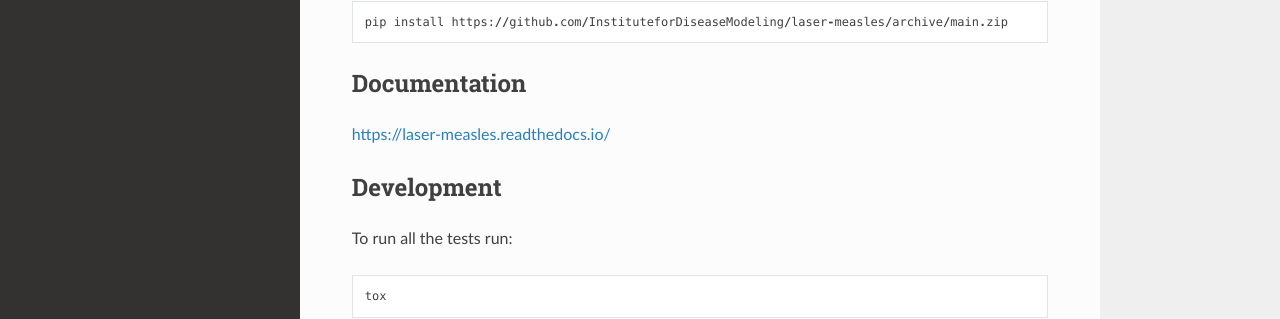
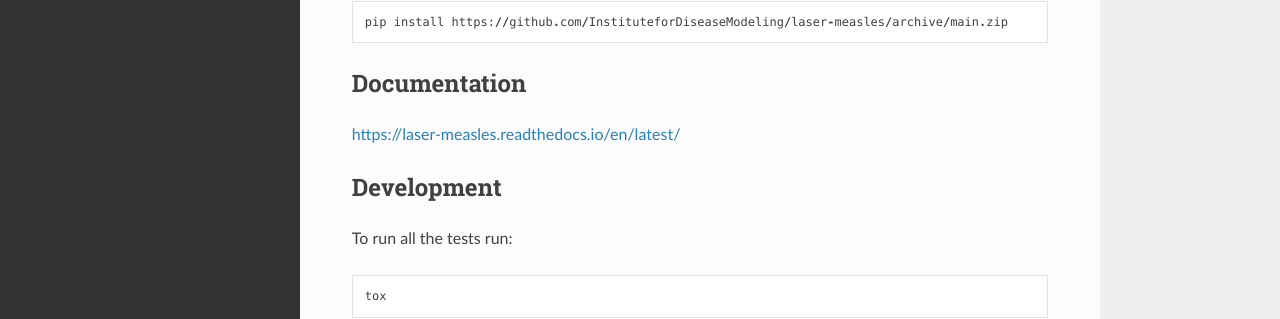
Before and after one commit to krosenfeld-IDM/laser-measles, a Sphinx documentation site: the page built from docs/readme.rst, in a window 1280 px wide and 1329 px high. Shown: the part 562-881 px from the top of the window. Built offline with Sphinx 7.4.7 and the Read the Docs theme 3.1.0, drawn with Linux system fonts in a browser that asks for light colours; some of the changed lines change nothing that is shown.

Commit message:
Address some "out of box" docs issues.

```diff
--- a/README.rst
+++ b/README.rst
@@ -27,23 +27,23 @@
 
 .. |version| image:: https://img.shields.io/pypi/v/laser-measles.svg
     :alt: PyPI Package latest release
-    :target: https://pypi.org/project/laser-measles
+    :target: https://test.pypi.org/project/laser-measles/
 
 .. |wheel| image:: https://img.shields.io/pypi/wheel/laser-measles.svg
     :alt: PyPI Wheel
-    :target: https://pypi.org/project/laser-measles
+    :target: https://test.pypi.org/project/laser-measles/
 
 .. |supported-versions| image:: https://img.shields.io/pypi/pyversions/laser-measles.svg
     :alt: Supported versions
-    :target: https://pypi.org/project/laser-measles
+    :target: https://test.pypi.org/project/laser-measles/
 
 .. |supported-implementations| image:: https://img.shields.io/pypi/implementation/laser-measles.svg
     :alt: Supported implementations
-    :target: https://pypi.org/project/laser-measles
+    :target: https://test.pypi.org/project/laser-measles/
 
 .. |commits-since| image:: https://img.shields.io/github/commits-since/InstituteforDiseaseModeling/laser-measles/v0.0.1.svg
     :alt: Commits since latest release
-    :target: https://github.com/InstituteforDiseaseModeling/laser-measles/compare/v0.0.1...main
+    :target: https://github.com/InstituteforDiseaseModeling/laser-measles/compare/bdeded2...main
 
 
 
@@ -69,7 +69,7 @@
 =============
 
 
-https://laser-measles.readthedocs.io/
+https://laser-measles.readthedocs.io/en/latest/
 
 
 Development
--- a/docs/conf.py
+++ b/docs/conf.py
@@ -26,7 +26,7 @@
 
 html_theme = "sphinx_rtd_theme"
 html_theme_options = {
-    "githuburl": "https://github.com/InstituteforDiseaseModeling/laser-measles/",
+    # "githuburl": "https://github.com/InstituteforDiseaseModeling/laser-measles/",
 }
 
 html_use_smartypants = True
```
Also changed, not shown: .readthedocs.yml.
